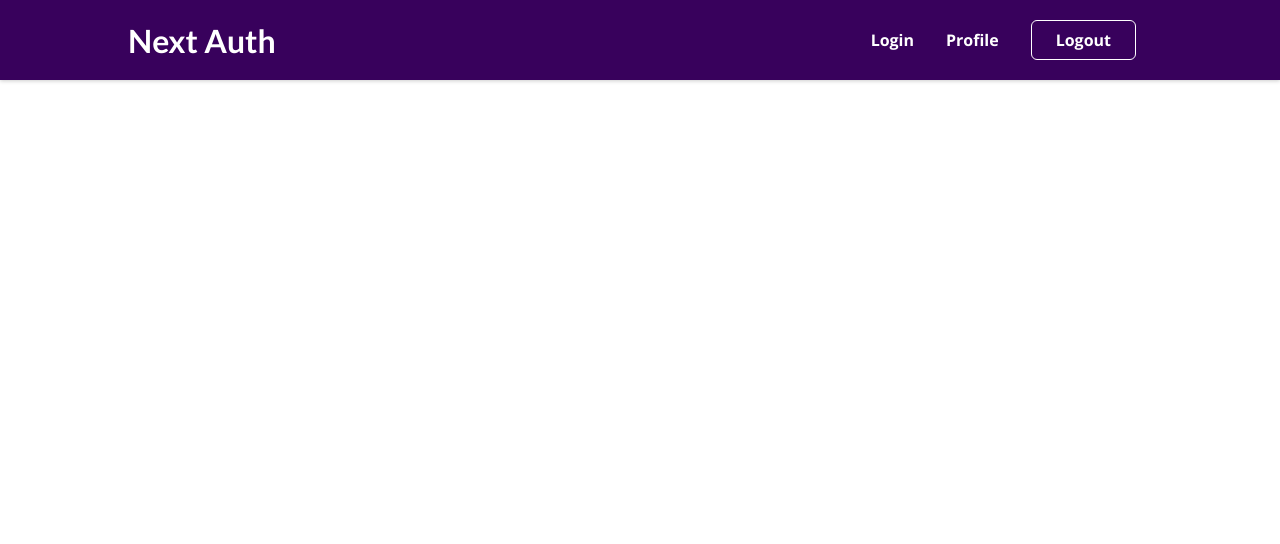
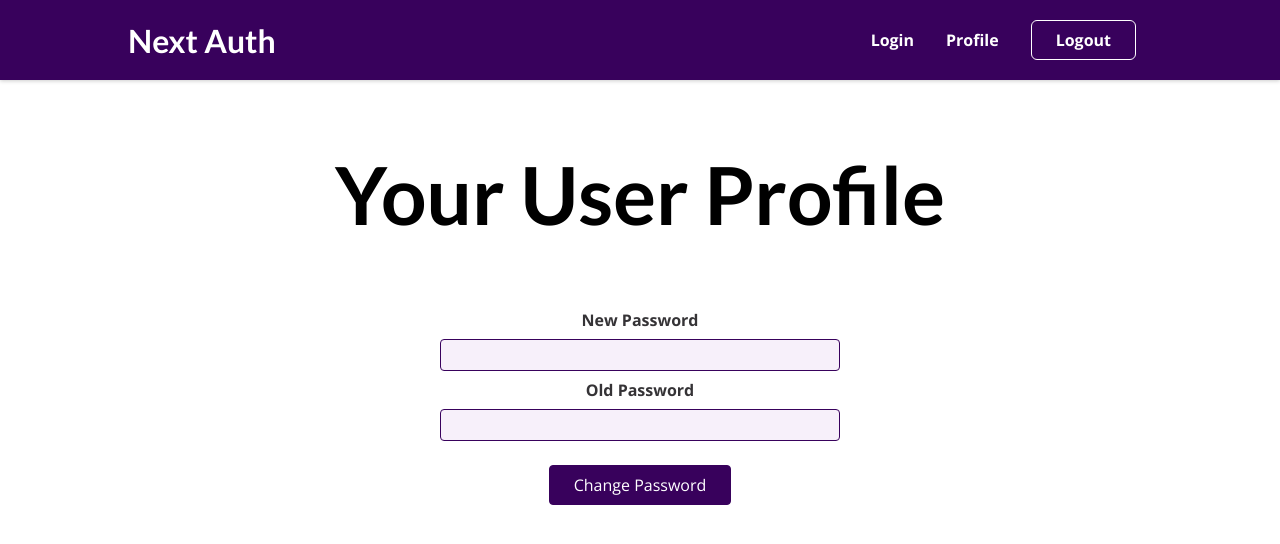
Before and after one commit to ressuman/Next-Authentication, a Next.js app: page /profile in a window 1280 px wide. Shown: the top 544 px of the page. Built offline with nearby package versions, Linux system fonts and the light colour scheme.

Commit message:
"Added UserProfile import and replaced empty div with UserProfile component in ProfilePage"

```diff
--- /dev/null
+++ b/components/profile/profile-form/profile-form.js
@@ -0,0 +1,19 @@
+import classes from "./profile-form.module.css";
+
+export default function ProfileForm() {
+  return (
+    <form className={classes.form}>
+      <div className={classes.control}>
+        <label htmlFor="new-password">New Password</label>
+        <input type="password" id="new-password" />
+      </div>
+      <div className={classes.control}>
+        <label htmlFor="old-password">Old Password</label>
+        <input type="password" id="old-password" />
+      </div>
+      <div className={classes.action}>
+        <button>Change Password</button>
+      </div>
+    </form>
+  );
+}
--- /dev/null
+++ b/components/profile/profile-form/profile-form.module.css
@@ -0,0 +1,45 @@
+.form {
+  width: 95%;
+  max-width: 25rem;
+  margin: 2rem auto;
+}
+
+.control {
+  margin-bottom: 0.5rem;
+}
+
+.control label {
+  font-weight: bold;
+  margin-bottom: 0.5rem;
+  color: #353336;
+  display: block;
+}
+
+.control input {
+  display: block;
+  font: inherit;
+  width: 100%;
+  border-radius: 4px;
+  border: 1px solid #38015c;
+  padding: 0.25rem;
+  background-color: #f7f0fa;
+}
+
+.action {
+  margin-top: 1.5rem;
+}
+
+.action button {
+  font: inherit;
+  cursor: pointer;
+  padding: 0.5rem 1.5rem;
+  border-radius: 4px;
+  background-color: #38015c;
+  color: white;
+  border: 1px solid #38015c;
+}
+
+.action button:hover {
+  background-color: #540d83;
+  border-color: #540d83;
+}
--- /dev/null
+++ b/components/profile/user-profile/user-profile.js
@@ -0,0 +1,13 @@
+import ProfileForm from "../profile-form/profile-form";
+import classes from "./user-profile.module.css";
+
+export default function UserProfile() {
+  // Redirect away if NOT auth
+
+  return (
+    <section className={classes.profile}>
+      <h1>Your User Profile</h1>
+      <ProfileForm />
+    </section>
+  );
+}
--- /dev/null
+++ b/components/profile/user-profile/user-profile.module.css
@@ -0,0 +1,8 @@
+.profile {
+  margin: 3rem auto;
+  text-align: center;
+}
+
+.profile h1 {
+  font-size: 5rem;
+}
--- a/pages/profile/index.js
+++ b/pages/profile/index.js
@@ -1,3 +1,5 @@
+import UserProfile from "@/components/profile/user-profile/user-profile";
+
 export default function ProfilePage() {
-  return <div></div>;
+  return <UserProfile />;
 }
```
